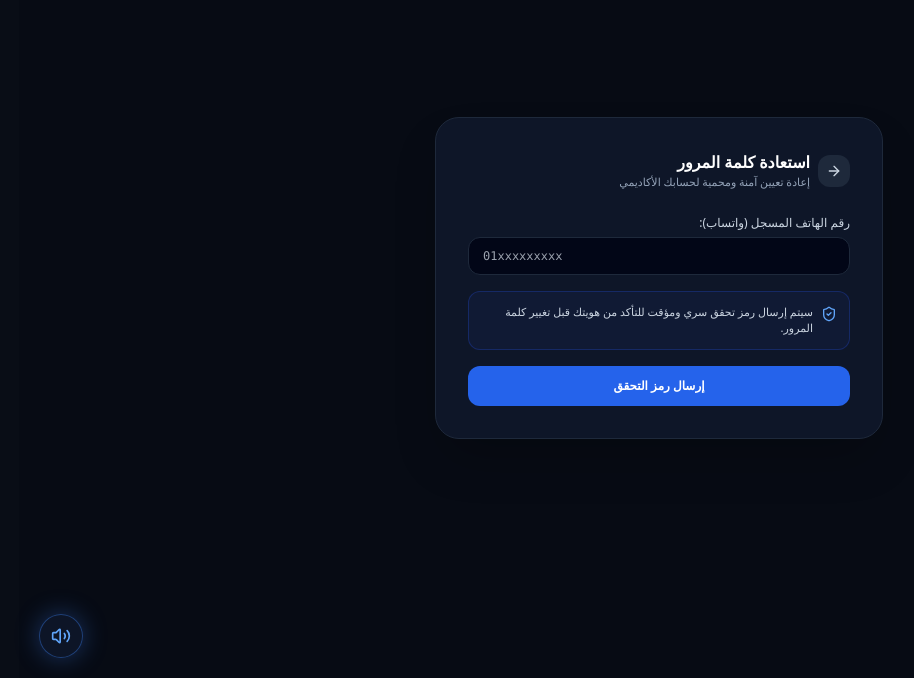
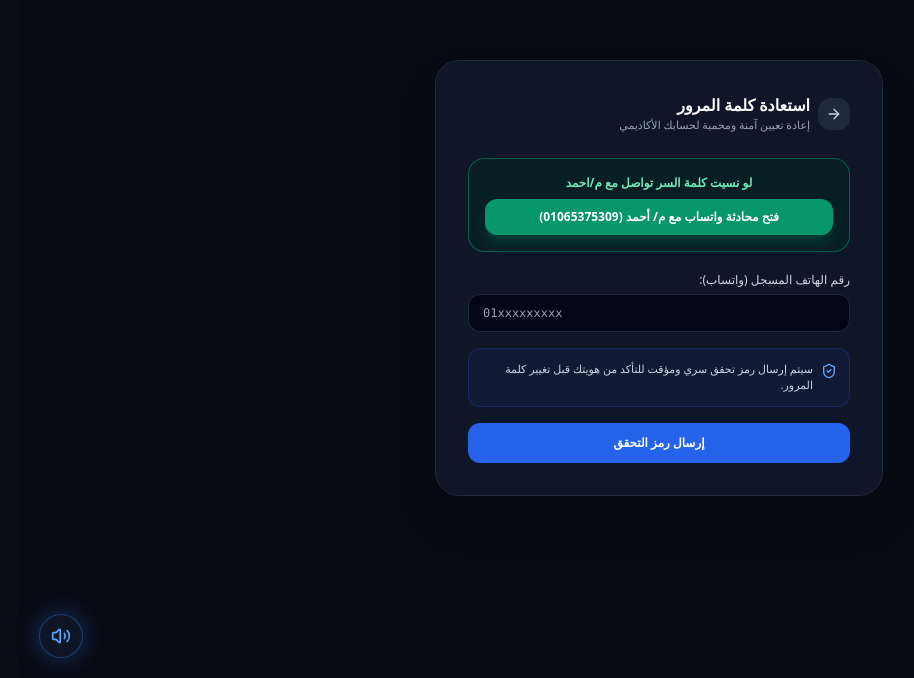
Before and after one commit to ahmadmhmd23456-wq/AI_ENGINEER-KFS, a Next.js app: page /forgot-password in a window 1280 px wide. Shown: the part 122-800 px from the top of the page, without its empty margins (21-935 px from the left). Built offline with nearby package versions, Linux system fonts and the light colour scheme; no server answers.

Commit message:
Replace forgot password with direct WhatsApp link to Eng. Ahmad (01065375309)

```diff
--- a/src/app/(auth)/forgot-password/page.tsx
+++ b/src/app/(auth)/forgot-password/page.tsx
@@ -89,6 +89,20 @@ export default function ForgotPasswordPage() {
             <h1 className="text-base font-bold text-white">استعادة كلمة المرور</h1>
             <p className="text-[11px] text-slate-400">إعادة تعيين آمنة ومحمية لحسابك الأكاديمي</p>
           </div>
+        </div>
+
+        <div className="mb-5 p-4 bg-emerald-950/40 border border-emerald-500/40 rounded-2xl text-center space-y-2">
+          <p className="text-xs font-bold text-emerald-300">
+            لو نسيت كلمة السر تواصل مع م/احمد
+          </p>
+          <a
+            href="https://wa.me/201065375309?text=%D8%A7%D9%84%D8%B3%D9%84%D8%A7%D9%85%20%D8%B9%D9%84%D9%8A%D9%83%D9%85%20%D9%85%2F%D8%A3%D8%AD%D9%85%D8%AF%D8%8C%20%D9%86%D8%B3%D9%8A%D8%AA%20%D9%83%D9%84%D9%85%D8%A9%20%D8%A7%D9%84%D9%85%D8%B1%D9%88%D8%B1%20%D9%84%D8%AD%D8%B3%D8%A7%D8%A8%D9%8A%20%D8%B9%D9%84%D9%89%20%D9%85%D9%86%D8%B5%D8%A9%20%D9%87%D9%86%D8%AF%D8%B3%D8%A9"
+            target="_blank"
+            rel="noopener noreferrer"
+            className="w-full py-2.5 bg-emerald-600 hover:bg-emerald-500 text-white rounded-xl text-xs font-bold transition-all shadow-lg shadow-emerald-600/25 flex items-center justify-center gap-2"
+          >
+            <span>فتح محادثة واتساب مع م/ أحمد (01065375309)</span>
+          </a>
         </div>
 
         {error && (
--- a/src/app/(auth)/login/page.tsx
+++ b/src/app/(auth)/login/page.tsx
@@ -320,6 +320,15 @@ function LoginForm() {
                 </button>
               )}
               {mode === "LOGIN" && errorMessage.includes("غير صحيحة") && (
+                <div className="flex flex-col gap-1.5 pt-1 border-t border-red-500/20">
+                  <a
+                    href="https://wa.me/201065375309?text=%D8%A7%D9%84%D8%B3%D9%84%D8%A7%D9%85%20%D8%B9%D9%84%D9%8A%D9%83%D9%85%20%D9%85%2F%D8%A3%D8%AD%D9%85%D8%AF%D8%8C%20%D9%86%D8%B3%D9%8A%D8%AA%20%D9%83%D9%84%D9%85%D8%A9%20%D8%A7%D9%84%D9%85%D8%B1%D9%88%D8%B1%20%D9%84%D8%AD%D8%B3%D8%A7%D8%A8%D9%8A%20%D8%B9%D9%84%D9%89%20%D9%85%D9%86%D8%B5%D8%A9%20%D9%87%D9%86%D8%AF%D8%B3%D8%A9"
+                    target="_blank"
+                    rel="noopener noreferrer"
+                    className="text-xs text-emerald-400 hover:text-emerald-300 font-bold underline text-right transition-colors"
+                  >
+                    لو نسيت كلمة السر تواصل مع م/احمد عبر الواتساب ←
+                  </a>
                   <button
                     type="button"
                     onClick={() => {
@@ -333,6 +342,7 @@ function LoginForm() {
                   >
                     طالب جديد وتريد التسجيل؟ اضغط هنا لإنشاء حساب جديد ←
                   </button>
+                </div>
               )}
             </div>
           )}
@@ -484,10 +494,12 @@ function LoginForm() {
                 <div className="flex items-center justify-between mb-1.5">
                   <label className="block text-xs font-medium text-slate-300">كلمة المرور الحالية</label>
                   <a
-                    href="/forgot-password"
-                    className="text-[11px] text-blue-400 hover:text-blue-300 transition-colors"
+                    href="https://wa.me/201065375309?text=%D8%A7%D9%84%D8%B3%D9%84%D8%A7%D9%85%20%D8%B9%D9%84%D9%8A%D9%83%D9%85%20%D9%85%2F%D8%A3%D8%AD%D9%85%D8%AF%D8%8C%20%D9%86%D8%B3%D9%8A%D8%AA%20%D9%83%D9%84%D9%85%D8%A9%20%D8%A7%D9%84%D9%85%D8%B1%D9%88%D8%B1%20%D9%84%D8%AD%D8%B3%D8%A7%D8%A8%D9%8A%20%D8%B9%D9%84%D9%89%20%D9%85%D9%86%D8%B5%D8%A9%20%D9%87%D9%86%D8%AF%D8%B3%D8%A9"
+                    target="_blank"
+                    rel="noopener noreferrer"
+                    className="text-[11px] text-emerald-400 hover:text-emerald-300 transition-colors font-semibold hover:underline"
                   >
-                    نسيت كلمة المرور؟
+                    لو نسيت كلمة السر تواصل مع م/احمد
                   </a>
                 </div>
                 <input
```
Lines whose indentation alone changed are shown as unchanged.
